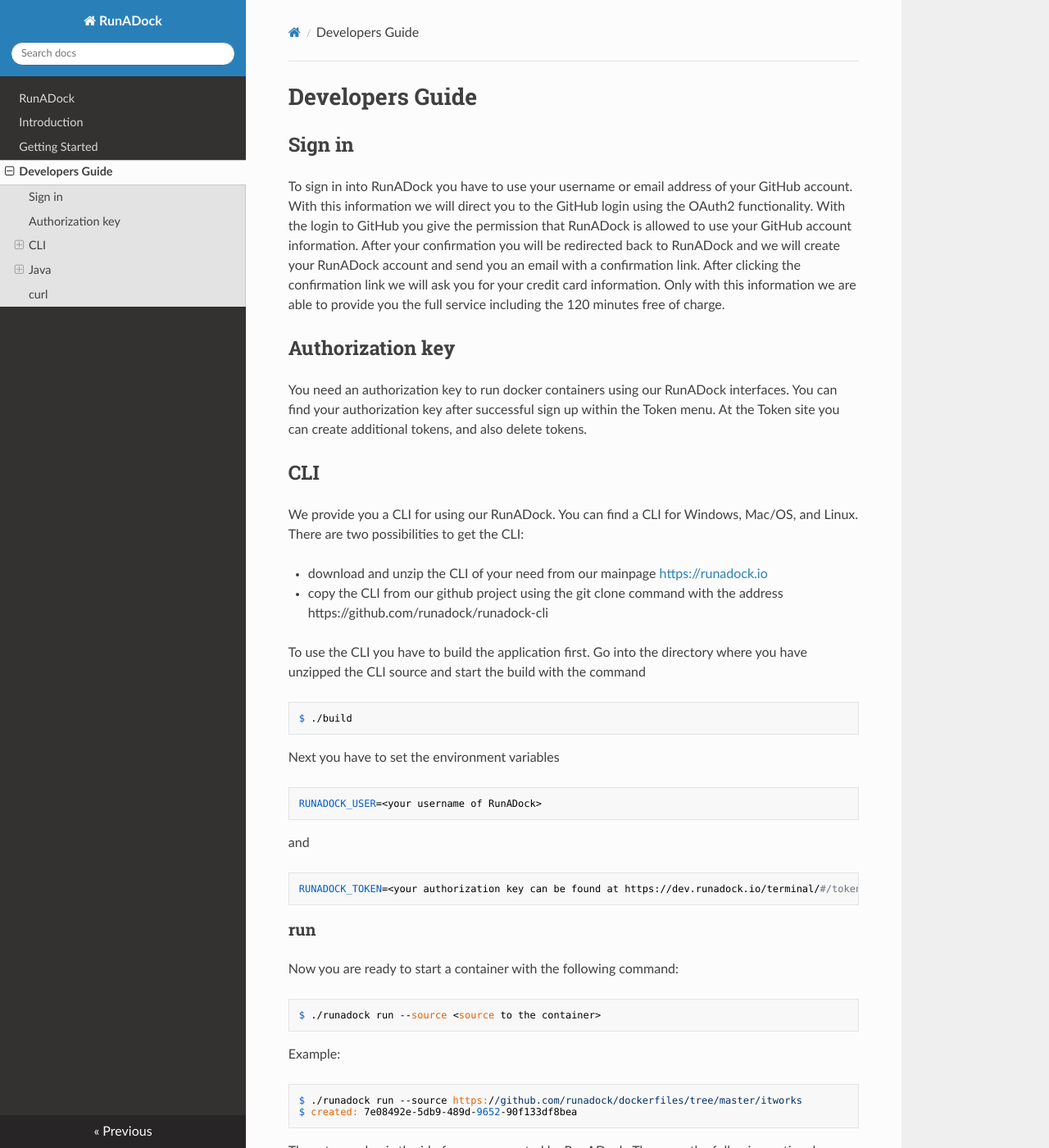
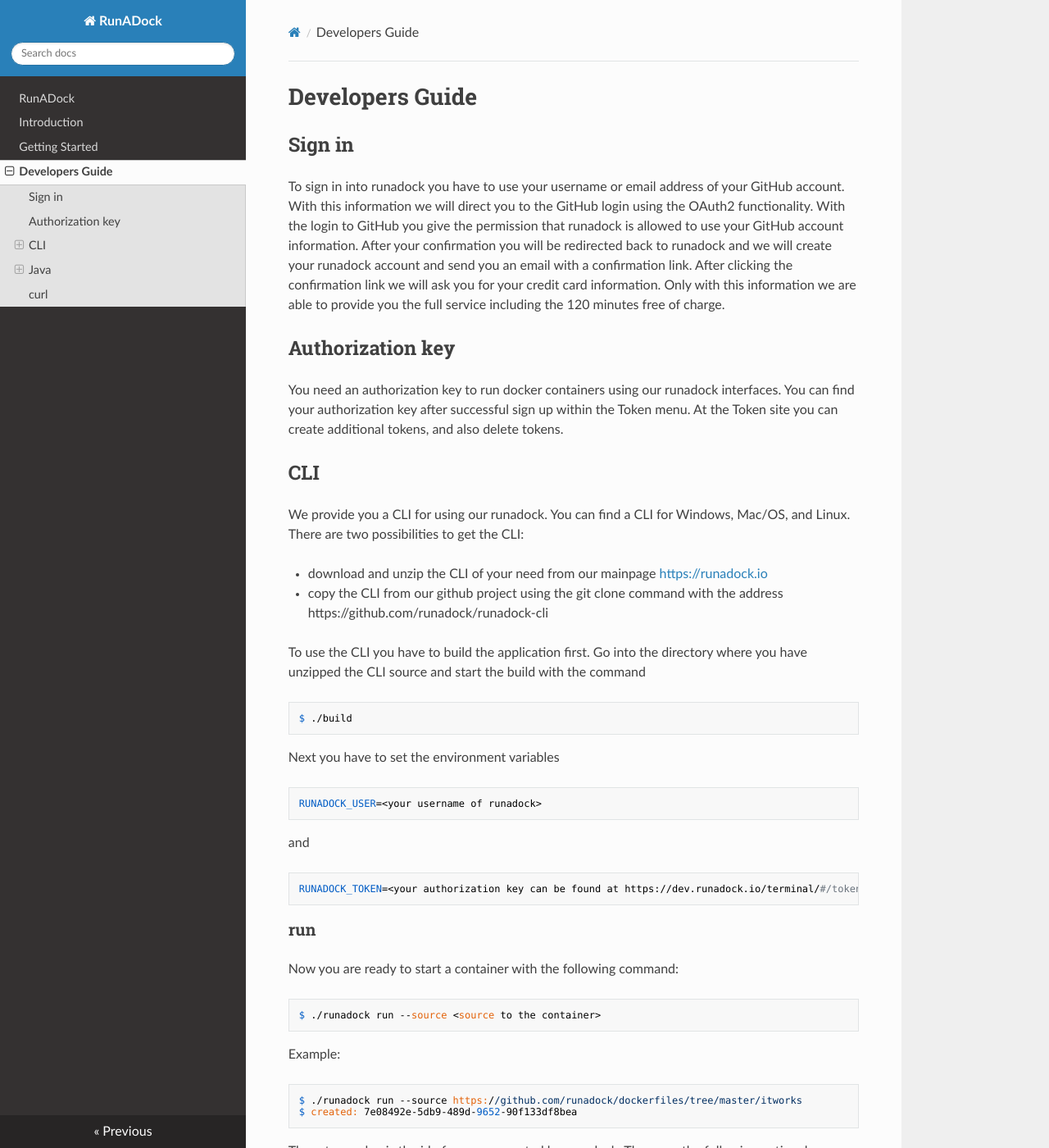
Before and after one commit to runadock/docs, an MkDocs documentation site: the page built from docs/DevelopersGuide.md, in a window 1280 px wide and 1400 px high. Shown: the whole window at 82% size. Built offline with MkDocs 1.6.1, drawn with Linux system fonts in a browser that asks for light colours; nearby versions of some CDN libraries; old or Windows-style settings are respelled for this version of MkDocs; some of the changed text lies outside the part shown.

Commit message:
Update DevelopersGuide.md

```diff
--- a/docs/DevelopersGuide.md
+++ b/docs/DevelopersGuide.md
@@ -4,17 +4,17 @@ Developers Guide
 Sign in
 -------
 
-To sign in into RunADock you have to use your username or email address of your GitHub account. With this information we will direct you to the GitHub login using the OAuth2 functionality. With the login to GitHub you give the permission that RunADock is allowed to use your GitHub account information. After your confirmation you will be redirected back to RunADock and we will create your RunADock account and send you an email with a confirmation link. After clicking the confirmation link we will ask you for your credit card information. Only with this information we are able to provide you the full service including the 120 minutes free of charge.
+To sign in into runadock you have to use your username or email address of your GitHub account. With this information we will direct you to the GitHub login using the OAuth2 functionality. With the login to GitHub you give the permission that runadock is allowed to use your GitHub account information. After your confirmation you will be redirected back to runadock and we will create your runadock account and send you an email with a confirmation link. After clicking the confirmation link we will ask you for your credit card information. Only with this information we are able to provide you the full service including the 120 minutes free of charge.
 
 Authorization key
 -----------------
 
-You need an authorization key to run docker containers using our RunADock interfaces. You can find your authorization key after successful sign up within the Token menu. At the Token site you can create additional tokens, and also delete tokens.
+You need an authorization key to run docker containers using our runadock interfaces. You can find your authorization key after successful sign up within the Token menu. At the Token site you can create additional tokens, and also delete tokens.
 
 CLI
 ---
 
-We provide you a CLI for using our RunADock. You can find a CLI for Windows, Mac/OS, and Linux. There are two possibilities to get the CLI:
+We provide you a CLI for using our runadock. You can find a CLI for Windows, Mac/OS, and Linux. There are two possibilities to get the CLI:
 
   - download and unzip the CLI of your need from our mainpage <https://runadock.io>
   - copy the CLI from our github project using the git clone command with the address https://github.com/runadock/runadock-cli
@@ -25,7 +25,8 @@ To use the CLI you have to build the application first. Go into the directory wh
 
 Next you have to set the environment variables
 
-    RUNADOCK_USER=<your username of RunADock>
+    RUNADOCK_USER=<your username of runadock>
+
 and
 
     RUNADOCK_TOKEN=<your authorization key can be found at https://dev.runadock.io/terminal/#/tokens>
@@ -41,7 +42,7 @@ Example:
     $ ./runadock run --source https://github.com/runadock/dockerfiles/tree/master/itworks
     $ created: 7e08492e-5db9-489d-9652-90f133df8bea
 
-The return value is the id of your run created by RunADock. There are the following optional parameter available for the run command:
+The return value is the id of your run created by runadock. There are the following optional parameter available for the run command:
 
     --name      arbitrary name of the container
     --size      size of the container with the possible arguments XS (default), S, M, L
@@ -120,7 +121,7 @@ Example:
       "buildLog": ""
     }
 
-As you can see there are two id parameter. The first parameter *id* is the RunADock-ID of your run. The parameter *containerId* is the ContainerID of your container running by Docker.
+As you can see there are two id parameter. The first parameter *id* is the runadock-ID of your run. The parameter *containerId* is the ContainerID of your container running by Docker.
 
 ### kill
 
@@ -141,8 +142,8 @@ Last but not least we also provide a command to list all your running and stoppe
 
 and you will get the following output:
 
-    ContainerID  SOURCE                                                       CREATED              STATUS   DNS                       PORTS           NAME
-    9f3087c1ec4  nginx                                                        2015-01-23 14:18:52  RUNNING  9f3087c1ec.c.runadock.io  443->49915/tcp
+    ContainerID  SOURCE		CREATED              STATUS   DNS                       PORTS           NAME
+    9f3087c1ec4  nginx    2015-01-23 14:18:52  RUNNING  9f3087c1ec.c.runadock.io  443->49915/tcp
 
 There are the following command options available for the ps command:
 
@@ -164,8 +165,8 @@ The following example shows you how to start a container:
 		public class Example {
 			public static void main(final String[] args) {
 				Runadock runadock = RunadockFactory.connect(
-					"<your username of RunADock>",
-					"<your authorization key can be found at https://dev.runadock.io/terminal/#/tokens>");
+					"<your username of runadock>",
+					"<your authorization key can be found at https://runadock.io/terminal/#/tokens>");
 
         CreateContainerRequest request = new CreateContainerRequest();
         request.setSource("https://github.com/runadock/dockerfiles/tree/master/itworks");
@@ -182,8 +183,6 @@ Besides the mandatory source parameter there are the following optional paramete
 		setPlan(String plan); - plan for the container with the possible arguments STARTER (default), DEDICATED
 		setSize(String size); - size of the container with the possible arguments XS (default), S, M, L
 
-
-
 There is a further createContainer() method where additionally a Callback object as parameter can be provided:
 
     createContainer(final CreateContainerRequest containerToCreate, Callback callback);
@@ -191,15 +190,15 @@ There is a further createContainer() method where additionally a Callback object
 The Callback object provides two methods you can use to get return information about your running container. Here is an implementation example for the Callback object:
 
     @Test
-    public class RunadockTest {
+    public class Example {
       Runadock runadock;
       private State state;
 
 			@BeforeTest
 			public void setUp() {
 				this.runadock = RunadockFactory.connect(
-				    "<your username of RunADock>",
-            "<your authorization key can be found at https://dev.runadock.io/terminal/#/tokens>");
+				    "<your username of runadock>",
+            "<your authorization key can be found at https://runadock.io/terminal/#/tokens>");
 			}
 
 			@Test(enabled = false)
@@ -225,7 +224,7 @@ The Callback object provides two methods you can use to get return information a
 						System.out.println("New State detected for container: " + container.getContainerId() + " " + newState);
 						setState(newState);
 						if (newState == State.RUNNING) {
-								RunadockTest.this.runadock.terminateContainer(container.getId());
+							RunadockTest.this.runadock.terminateContainer(container.getId());
 						}
 					}
 
```
Also changed, not shown: other parts of docs/DevelopersGuide.md (+13 -6 lines).
